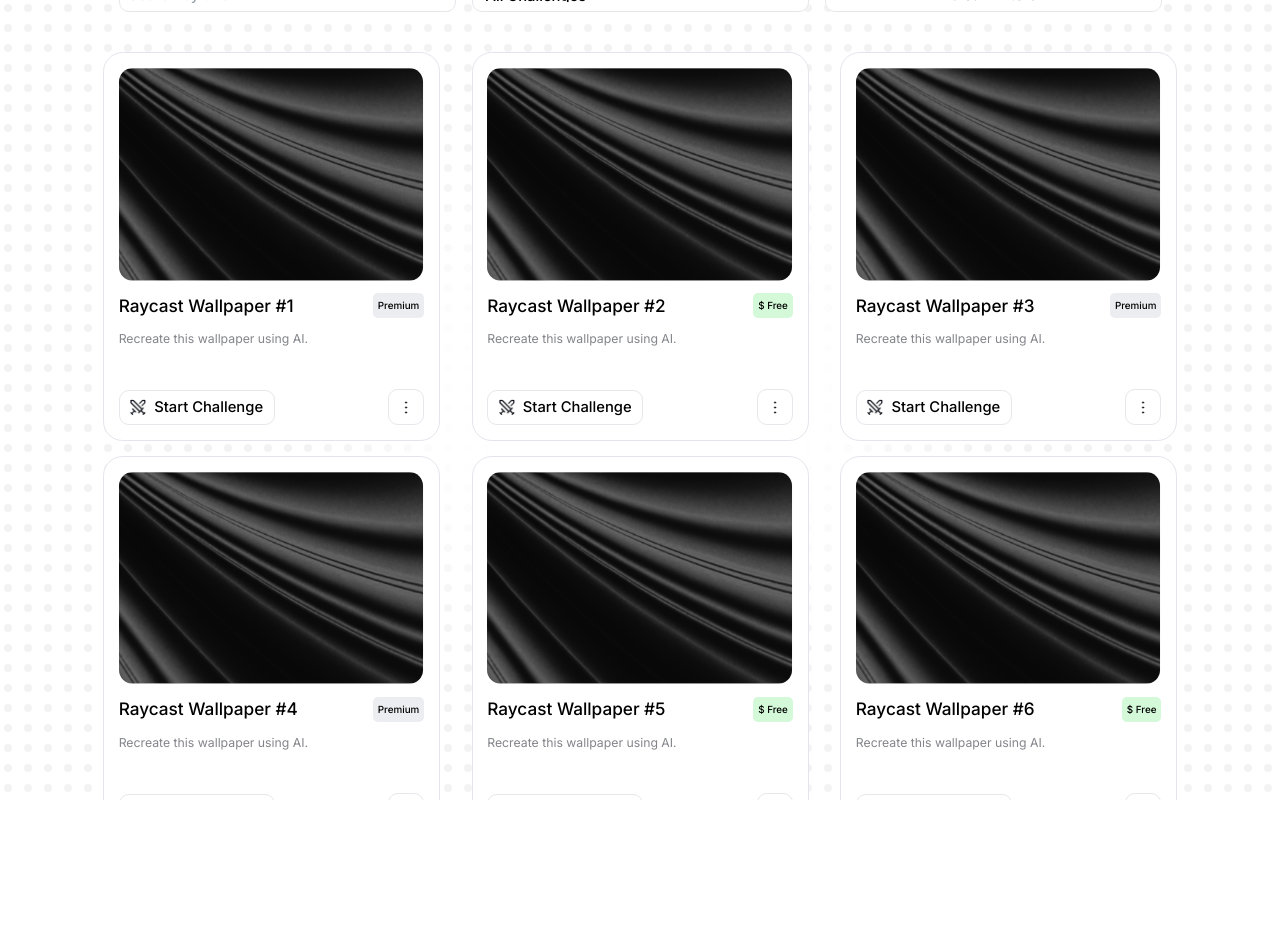
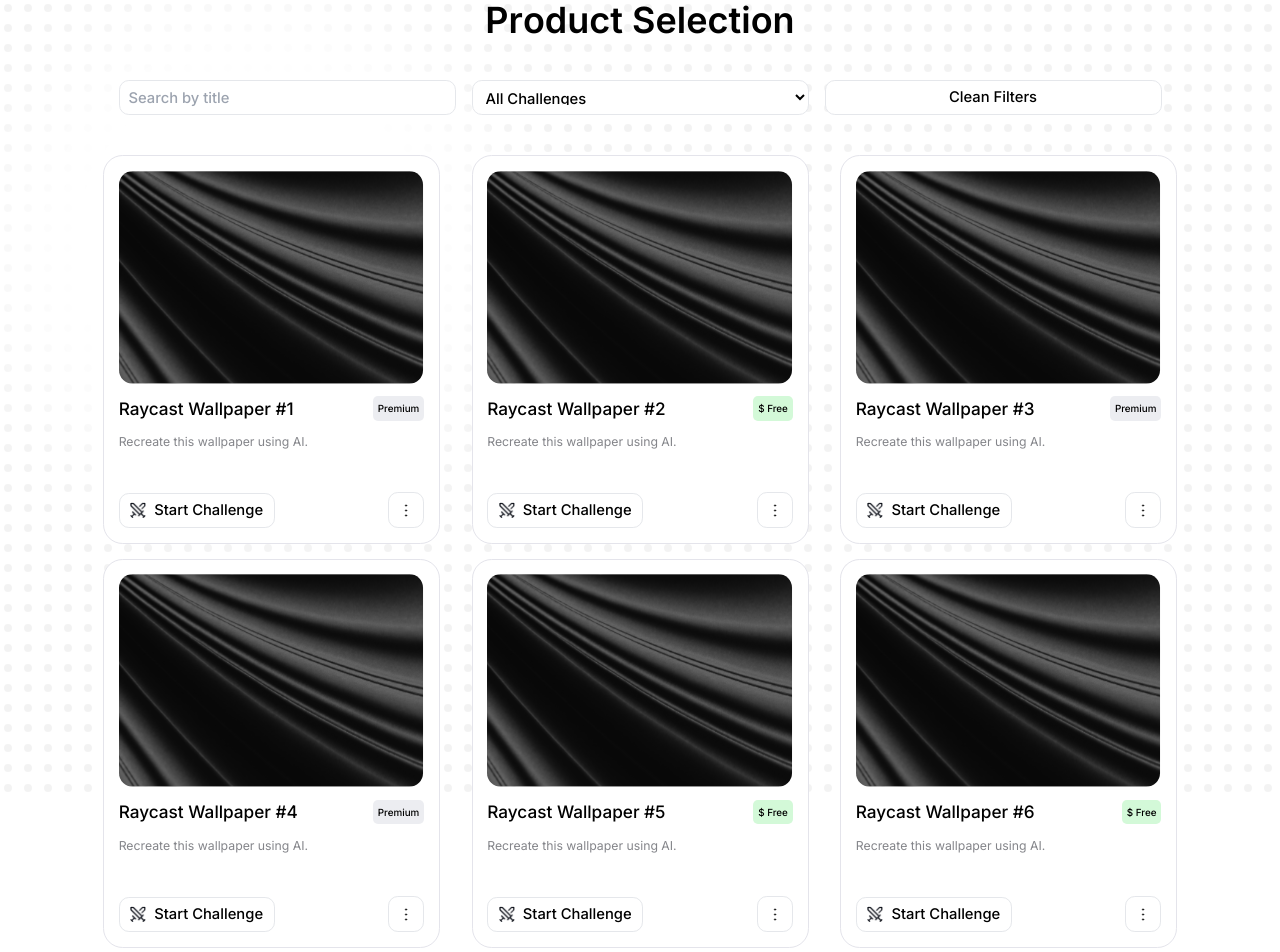
Before and after one commit to 69killian/product-cards-spikes-challenge-react, a React (Create React App) app: page / in a window 1280 px wide. Shown: the top 952 px of the page. Before the commit the page ends 800 px from the top, so only its background shows below. Built offline with nearby package versions, Linux system fonts and the light colour scheme.

Commit message:
index.js flex

```diff
--- a/src/App.jsx
+++ b/src/App.jsx
@@ -100,10 +100,10 @@
     }}
 ></div>
 
-    <div className="App items-center justify-center relative mt-[1350px] sm:mt-[150px] md:mt-[150px] lg:mt-[0px] xl:mt-[0px]">
+    <div className="App flex justify-center items-center">
 
 
-      <div className="relative z-10 w-full ">
+      <div className="relative overflow-hidden">
         <Header />
         <Filters
           setSearchQuery={setSearchQuery}
@@ -114,7 +114,7 @@
             <p>Sorry :/ <br /> We don't have this challenge</p>
           </div>
         ) : (
-          <div className=" grid sm:grid-cols-2 md:grid-cols-2 lg:grid-cols-3 gap-[14.74px] mt-10 px-4">
+          <div className=" grid grid-cols-1 sm:grid-cols-2 md:grid-cols-2 lg:grid-cols-3 xl:grid-cols-3 gap-[14.74px] mt-10 px-4">
             {filteredCards.map((card, index) => (
               <Cards
                 key={index}
--- a/src/components/Cards.jsx
+++ b/src/components/Cards.jsx
@@ -4,6 +4,7 @@
 
 const Cards = ({ cardImage, cardImageAlt, title, initialTitle, description, buttonText, premium, points, sword, free }) => {
   const [isVisible, setIsVisible] = useState(false);
+  const [isHovered, setIsHovered] = useState(false);
   const [isTooltipVisible, setIsTooltipVisible] = useState(false);
   const [localTitle, setLocalTitle] = useState(title); // Initialise avec `title` par défaut
 
@@ -15,7 +16,7 @@
 
     const timer = setTimeout(() => {
       setIsVisible(true);
-    }, 100);
+    }, Math.random() * 700);
     return () => clearTimeout(timer);
   }, [initialTitle, localTitle]);
 
@@ -43,12 +44,14 @@
 
   return (
     <>
-      <div className=" flex justify-center items-center ">
+      <div className="relative flex justify-center items-center">
         <div
-          className={` bg-white w-[337px] h-[389px] p-[14.74px] rounded-[19.65px] border border-solid border-[#E4E4EB] flex flex-col
+          className={`bg-white w-[337px] h-[389px] p-[14.74px] rounded-[19.65px] border border-solid border-[#E4E4EB] flex flex-col justify-between
           ${isVisible ? 'opacity-100 translate-y-0' : 'opacity-0 translate-y-5'}
           transition-all duration-200 ease-in-out
-        `}
+          ${isHovered ? 'shadow-[2px_2px_0px_rgba(0,0,0,0.2)]' : ''}`}
+          onMouseEnter={() => setIsHovered(true)}
+          onMouseLeave={() => setIsHovered(false)}
         >
           <img
             src={cardImage}
--- a/src/index.js
+++ b/src/index.js
@@ -9,7 +9,7 @@
 const root = ReactDOM.createRoot(document.getElementById('root'));
 root.render(
   <React.StrictMode>
-    <div className="h-screen bg-custom-bg bg-contain bg-center flex items-center justify-center fixed top-0 right-0 left-0 bottom-0 overflow-y-scroll ">
+    <div className="h-screen bg-custom-bg bg-contain bg-center right-0 left-0 bottom-0">
     <App />
     </div>
   </React.StrictMode>
```
